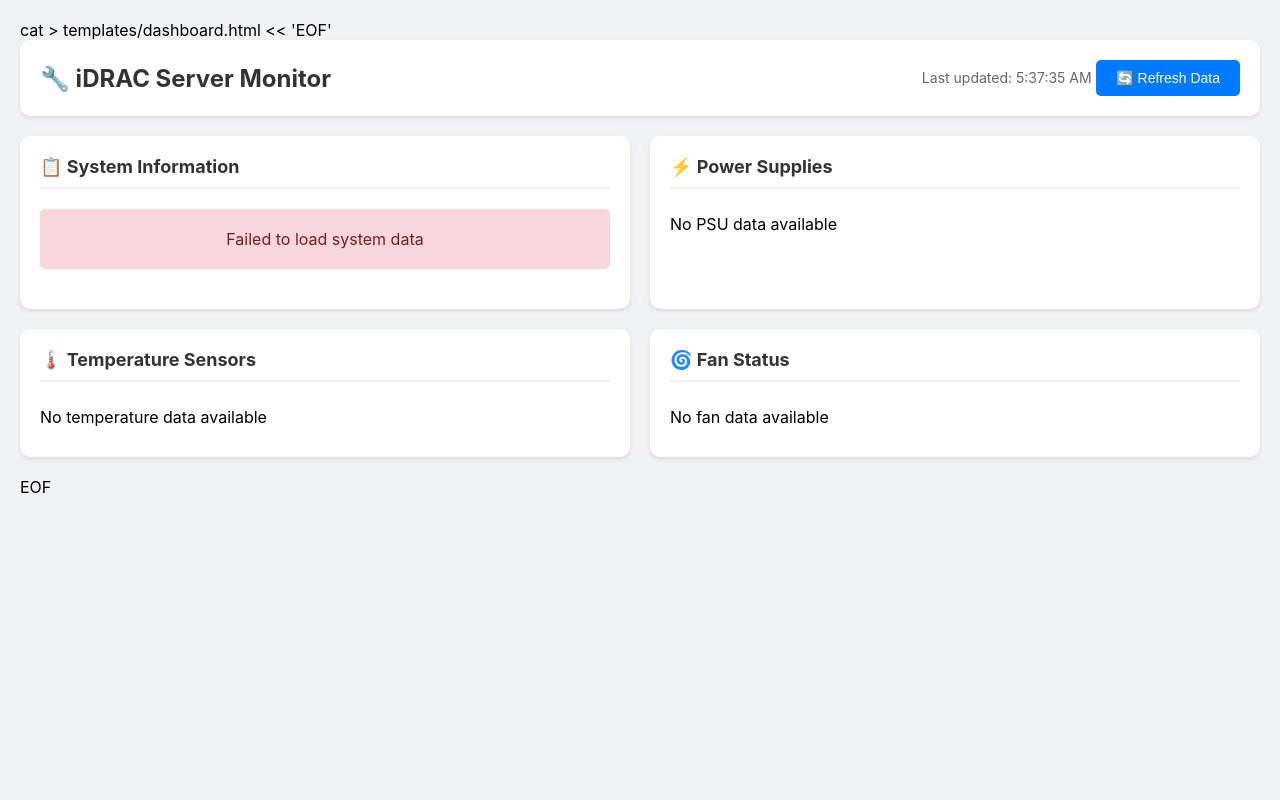
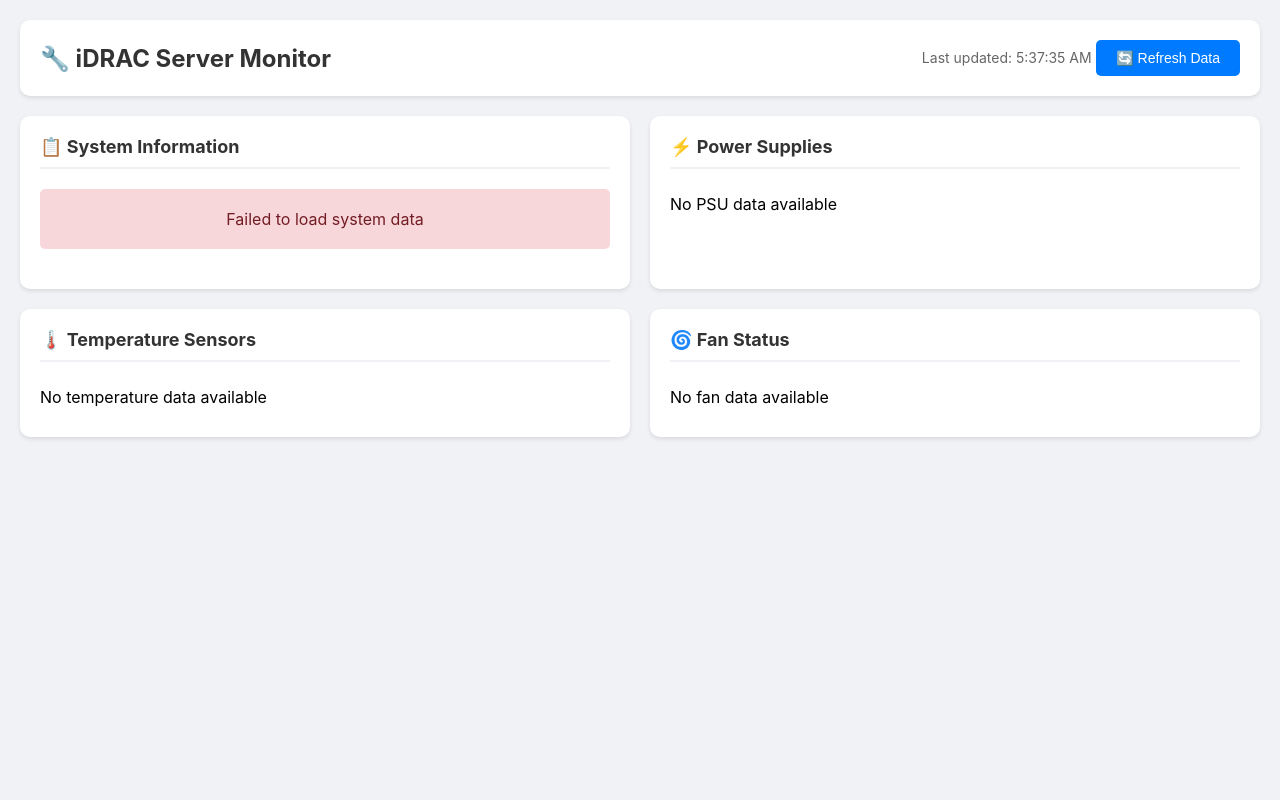
Before and after one commit to Nanox-Ian/idrac-python-v2, a Flask app: page / in a window 1280 px wide. Run offline with Flask 3, Linux system fonts and the light colour scheme; data that the repository does not hold is empty.

Commit message:
Fix HTML structure in dashboard template

```diff
--- a/templates/dashboard.html
+++ b/templates/dashboard.html
@@ -1,5 +1,3 @@
-<!-- templates/dashboard.html -->
-cat > templates/dashboard.html << 'EOF'
 <!DOCTYPE html>
 <html lang="en">
 <head>
@@ -403,4 +401,3 @@ cat > templates/dashboard.html << 'EOF'
     </script>
 </body>
 </html>
-EOF
```
